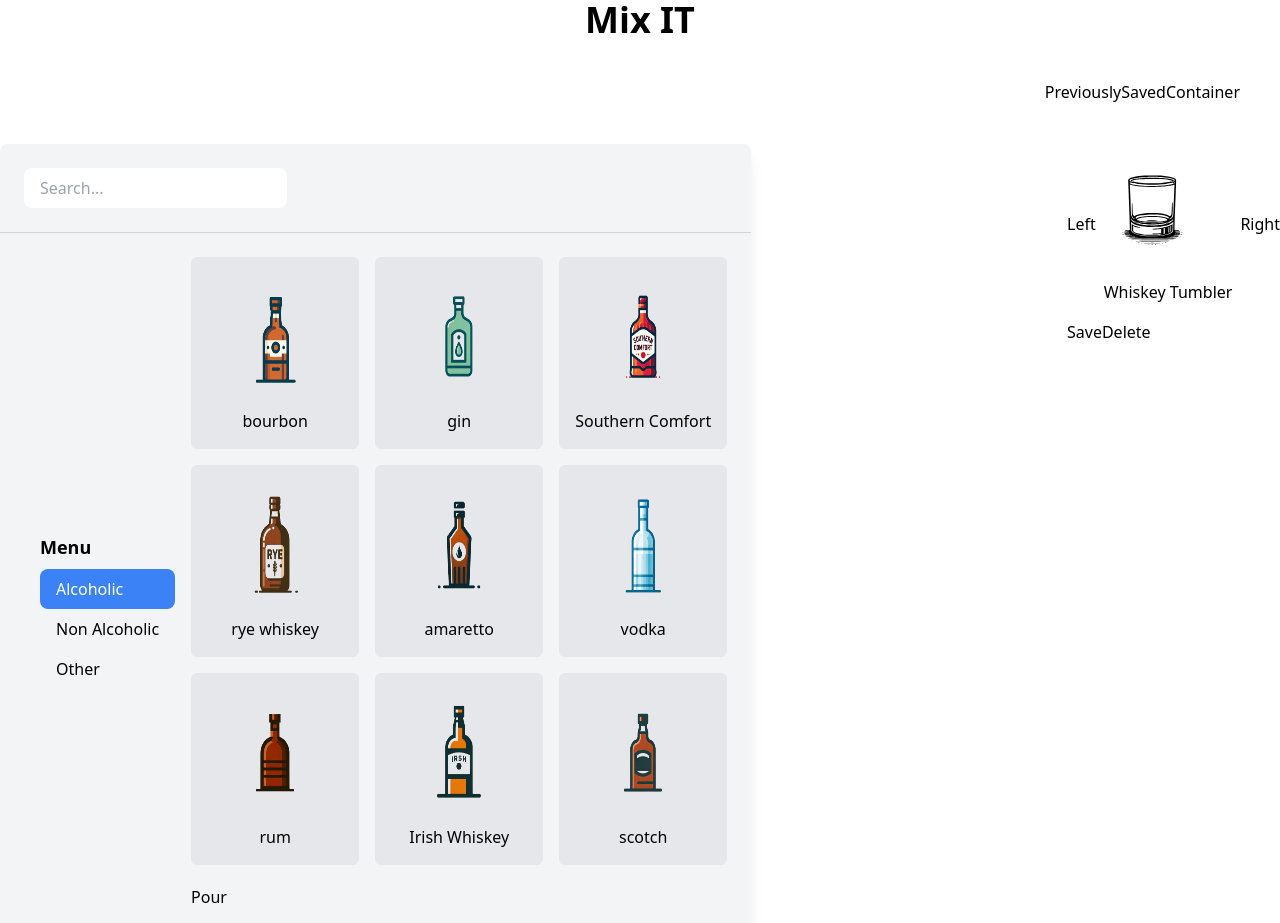
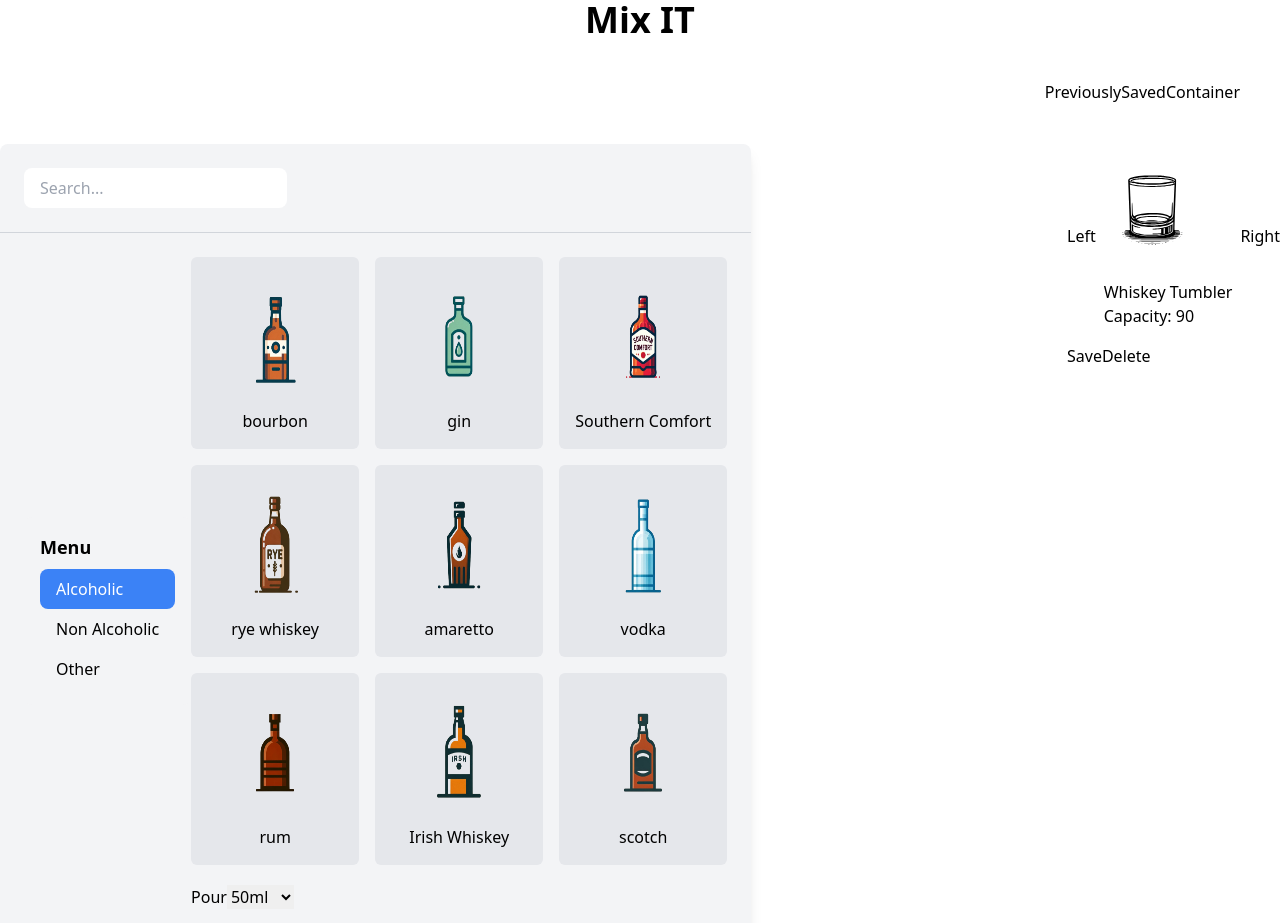
Before and after one commit to andreealuca25/Mix-IT, a React app in the folder client/: page / in a window 1280 px wide. Shown: the top 923 px of the page. Built offline with nearby package versions, Linux system fonts and the light colour scheme.

Commit message:
added pour functionality

```diff
--- a/client/src/App.js
+++ b/client/src/App.js
@@ -1,4 +1,4 @@
-import React from "react";
+import React, { useState } from "react";
 import Title from "./components/title/Title";
 import BarContainer from "./components/bar/BarContainer";
 import PreviouslySavedContainer from "./components/previouslySaved/PreviouslySavedContainer";
@@ -6,6 +6,10 @@ import CupContainer from "./components/cup/CupContainer";
 import "./index.css";
 
 function App() {
+  const [selectedDrink, setSelectedDrink] = useState(null);
+  const handlePourDrink = (selectedDrink) => {
+    setSelectedDrink(selectedDrink);
+  };
   return (
     <div className="flex flex-col h-screen">
       <Title />
@@ -13,8 +17,8 @@ function App() {
         <PreviouslySavedContainer />
       </div>
       <div className="app-footer flex justify-between">
-        <BarContainer />
-        <CupContainer />
+        <BarContainer onPour={handlePourDrink} />
+        <CupContainer selectedDrink={selectedDrink} />
       </div>
     </div>
   );
--- a/client/src/components/bar/BarContainer.js
+++ b/client/src/components/bar/BarContainer.js
@@ -3,7 +3,7 @@ import BarMenu from "./BarMenu";
 import BarSearchbar from "./BarSearchbar";
 import BarContent from "./BarContent";
 
-function BarContainer() {
+function BarContainer({ onPour }) {
   const [barData, setBarData] = useState([]);
   const [searchText, setSearchText] = useState("");
 
@@ -21,6 +21,10 @@ function BarContainer() {
     item.toLowerCase().includes(searchText.toLowerCase())
   );
 
+  const handlePourDrink = (selectedDrink) => {
+    onPour(selectedDrink);
+  };
+
   return (
     <div className="flex flex-col h-full bg-gray-100 rounded-lg shadow-lg">
       <div className="p-6 border-b border-gray-300">
@@ -37,7 +41,7 @@ function BarContainer() {
           }}
         />
 
-        <BarContent barData={filteredBarData} />
+        <BarContent barData={filteredBarData} onPour={handlePourDrink} />
       </div>
     </div>
   );
--- a/client/src/components/bar/BarContent.js
+++ b/client/src/components/bar/BarContent.js
@@ -2,7 +2,7 @@ import React, { useState } from "react";
 import PaginationButtons from "./PaginationButtons";
 import PourButton from "./PourButton";
 
-function BarContent({ barData }) {
+function BarContent({ barData, onPour }) {
   const itemsPerPage = 9;
   const [currentPage, setCurrentPage] = useState(1);
   const [selectedItem, setSelectedItem] = useState(null); // State to store selected item
@@ -21,6 +21,9 @@ function BarContent({ barData }) {
     setSelectedItem(imageName === selectedItem ? null : imageName); // Toggle selection
   };
 
+  const handlePourDrink = (selectedDrink) => {
+    onPour(selectedDrink);
+  };
   return (
     <div>
       <div className="grid grid-cols-3 gap-4">
@@ -42,7 +45,7 @@ function BarContent({ barData }) {
         ))}
       </div>
       <div style={{ marginTop: "20px" }}>
-        <PourButton selectedItem={selectedItem} />
+        <PourButton selectedItem={selectedItem} onPour={handlePourDrink} />
       </div>
       <PaginationButtons
         currentPage={currentPage}
--- a/client/src/components/bar/PourButton.js
+++ b/client/src/components/bar/PourButton.js
@@ -1,20 +1,34 @@
-import React from "react";
+import React, { useState } from "react";
 
-function PourButton({ selectedItem }) {
+function PourButton({ selectedItem, onPour }) {
+  const [quantity, setQuantity] = useState(50);
+
+  const handleQuantityChange = (e) => {
+    setQuantity(parseInt(e.target.value));
+  };
+
   const handlePourButtonClick = () => {
     if (selectedItem) {
-      console.log("Pouring", selectedItem);
-      // Add logic for pouring the drink with the selectedItem
+      console.log(`Pouring ${quantity}ml ${selectedItem}`);
+      onPour({ selectedItem: selectedItem, quantity: quantity });
     } else {
       console.log("No item selected");
-      // Handle case where no item is selected
     }
   };
 
   return (
-    <button className="btn btn-primary" onClick={handlePourButtonClick}>
-      Pour
-    </button>
+    <div>
+      <button className="btn btn-primary" onClick={handlePourButtonClick}>
+        Pour
+      </button>
+      <select value={quantity} onChange={handleQuantityChange}>
+        {[50, 100, 150, 200, 250].map((value) => (
+          <option key={value} value={value}>
+            {value}ml
+          </option>
+        ))}
+      </select>
+    </div>
   );
 }
 
--- a/client/src/components/cup/Cup.js
+++ b/client/src/components/cup/Cup.js
@@ -1,6 +1,22 @@
-import React from "react";
+import React, { useState, useEffect } from "react";
 import CupInfo from "./CupInfo";
-function Cup({ cupData }) {
+function Cup({ cupData, selectedDrink }) {
+  const [currentCapacity, setCurrentCapacity] = useState(cupData.capacity);
+
+  useEffect(() => {
+    console.log(selectedDrink);
+    if (selectedDrink != null) {
+      if (currentCapacity - selectedDrink.quantity >= 0) {
+        setCurrentCapacity(currentCapacity - selectedDrink.quantity);
+      } else {
+        alert("No space available");
+      }
+    }
+  }, [selectedDrink]);
+
+  useEffect(() => {
+    setCurrentCapacity(cupData.capacity);
+  }, [cupData]);
   return (
     <div>
       <img
@@ -8,7 +24,7 @@ function Cup({ cupData }) {
         alt="Not available"
         className="w-24 h-32 mb-2"
       />
-      <CupInfo cupData={cupData}></CupInfo>
+      <CupInfo cupData={cupData} currentCapacity={currentCapacity}></CupInfo>
     </div>
   );
 }
--- a/client/src/components/cup/CupContainer.js
+++ b/client/src/components/cup/CupContainer.js
@@ -3,11 +3,11 @@ import { cupTypes } from "../../utils/cups";
 import Cups from "./Cups";
 import CupActionButton from "./CupActionButton";
 
-function CupContainer() {
+function CupContainer({ selectedDrink }) {
   const [cupData, setCupData] = useState([]);
   return (
     <div>
-      <Cups cups={cupTypes}></Cups>
+      <Cups cups={cupTypes} selectedDrink={selectedDrink}></Cups>
       <CupActionButton actionType="save" cupData={cupData} />
       <CupActionButton actionType="delete" cupData={cupData} />
     </div>
--- a/client/src/components/cup/CupInfo.js
+++ b/client/src/components/cup/CupInfo.js
@@ -1,15 +1,16 @@
 import React from "react";
 
-const CupInfo = ({ cupData }) => {
+const CupInfo = ({ cupData, currentCapacity }) => {
   if (!cupData) {
     return <p>No cup data available.</p>;
   }
 
-  const { name, fontFamily } = cupData;
+  const { name, fontFamily, capacity } = cupData;
 
   return (
     <div className={`cup-info ${fontFamily}`}>
       <h2>{name}</h2>
+      <h2>Capacity: {currentCapacity}</h2>
     </div>
   );
 };
--- a/client/src/components/cup/Cups.js
+++ b/client/src/components/cup/Cups.js
@@ -2,7 +2,7 @@ import React, { useState } from "react";
 import CupNavigationButton from "./CupNavigationButton";
 import Cup from "./Cup";
 
-const Cups = ({ cups }) => {
+const Cups = ({ cups, selectedDrink }) => {
   const [currentCupIndex, setCurrentCupIndex] = useState(0);
 
   return (
@@ -15,7 +15,7 @@ const Cups = ({ cups }) => {
           totalCups={cups.length}
         />
         <div className="mx-2">
-          <Cup cupData={cups[currentCupIndex]} />
+          <Cup cupData={cups[currentCupIndex]} selectedDrink={selectedDrink} />
         </div>
         <CupNavigationButton
           buttonType="Right"
--- a/client/src/utils/cups.js
+++ b/client/src/utils/cups.js
@@ -2,61 +2,61 @@ export const cupTypes = [
   {
     name: "Whiskey Tumbler",
     imgSrc: "whiskey-tumbler.svg",
-    fontFamily: "Georgia",
-    size: "90ml",
+    fontFamily: "font-sans",
+    capacity: "90",
   },
   {
     name: "Wine Glass",
     imgSrc: "wine-glass.svg",
-    fontFamily: "Times New Roman",
-    size: "210ml",
+    fontFamily: "font-sans",
+    capacity: "210",
   },
   {
     name: "Martini Glass",
     imgSrc: "martini-glass.svg",
-    fontFamily: "Arial",
-    size: "170ml",
+    fontFamily: "font-mono",
+    capacity: "170",
   },
   {
     name: "Highball Glass",
     imgSrc: "highball-glass.svg",
-    fontFamily: "Verdana",
-    size: "155ml",
+    fontFamily: "font-serif",
+    capacity: "155",
   },
   {
     name: "Champagne Flute",
     imgSrc: "champagne-flute.svg",
-    fontFamily: "Courier New",
-    size: "230ml",
+    fontFamily: "font-serif",
+    capacity: "230",
   },
   {
     name: "Pint Glass",
     imgSrc: "pint-glass.svg",
-    fontFamily: "Helvetica",
-    size: "568ml",
+    fontFamily: "font-mono",
+    capacity: "568",
   },
   {
     name: "Cocktail Glass",
     imgSrc: "cocktail-glass.svg",
-    fontFamily: "Trebuchet MS",
-    size: "130ml",
+    fontFamily: "font-sans",
+    capacity: "130",
   },
   {
     name: "Snifter",
     imgSrc: "snifter-glass.svg",
-    fontFamily: "Lucida Grande",
-    size: "190ml",
+    fontFamily: "font-serif",
+    capacity: "190",
   },
   {
     name: "Shot Glass",
     imgSrc: "shot-glass.svg",
-    fontFamily: "Calibri",
-    size: "45ml",
+    fontFamily: "font-mono",
+    capacity: "45",
   },
   {
     name: "Brandy Balloon",
     imgSrc: "brandy-balloon-glass.svg",
-    fontFamily: "Garamond",
-    size: "535ml",
+    fontFamily: "font-mono",
+    capacity: "535",
   },
 ];
```
